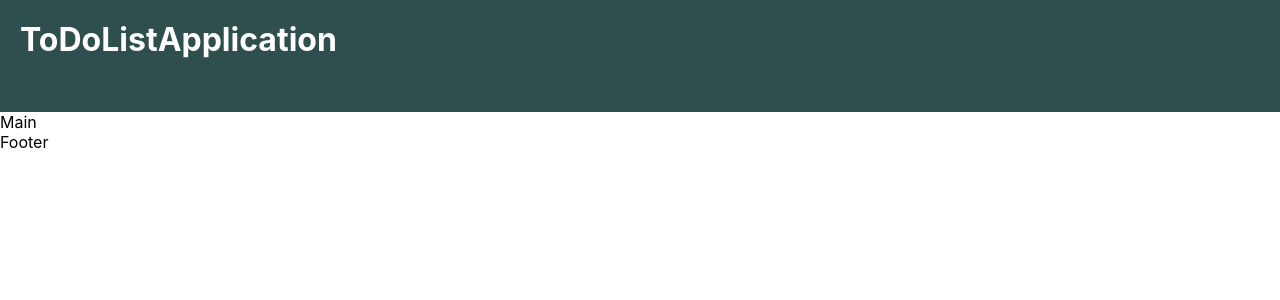
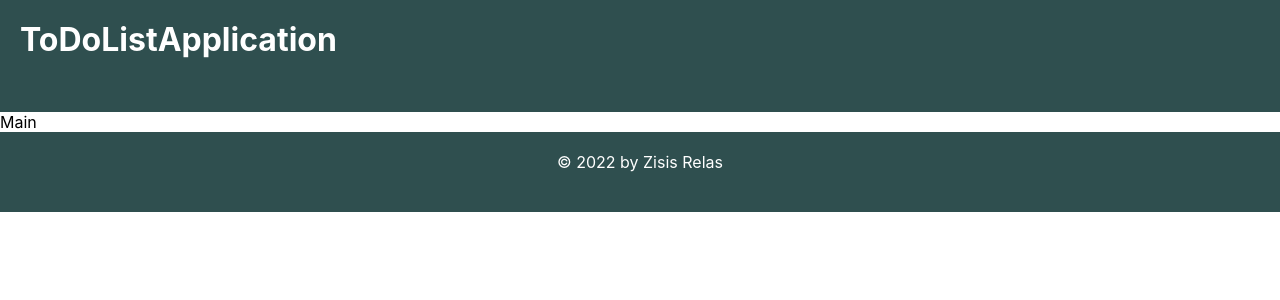
Before and after one commit to zreit/TodoListApplication, a React (Create React App) app in the folder frontend/: page / in a window 1280 px wide. Shown: the top 300 px of the page. Built offline with nearby package versions, Linux system fonts and the light colour scheme.

Commit message:
footer added

```diff
--- a/frontend/src/components/footer/Footer.tsx
+++ b/frontend/src/components/footer/Footer.tsx
@@ -1,8 +1,11 @@
 import React from 'react'
+import './Footer.css'
 
 const Footer = () => {
   return (
-    <div>Footer</div>
+    <footer>
+      <p>&copy; 2022 by Zisis Relas</p>
+    </footer>
   )
 }
 
--- a/frontend/src/components/footer/footer.css
+++ b/frontend/src/components/footer/footer.css
@@ -0,0 +1,11 @@
+footer {
+    height: 10vh;
+    background-color: darkslategrey;
+    box-sizing: border-box;
+    padding: 20px;
+    text-align: center;
+}
+
+footer p {
+    color: white;
+}
--- a/frontend/src/components/header/Header.tsx
+++ b/frontend/src/components/header/Header.tsx
@@ -1,5 +1,5 @@
 import React from 'react'
-import './header.css'
+import './Header.css'
 
 const Header = () => {
   return (
```
